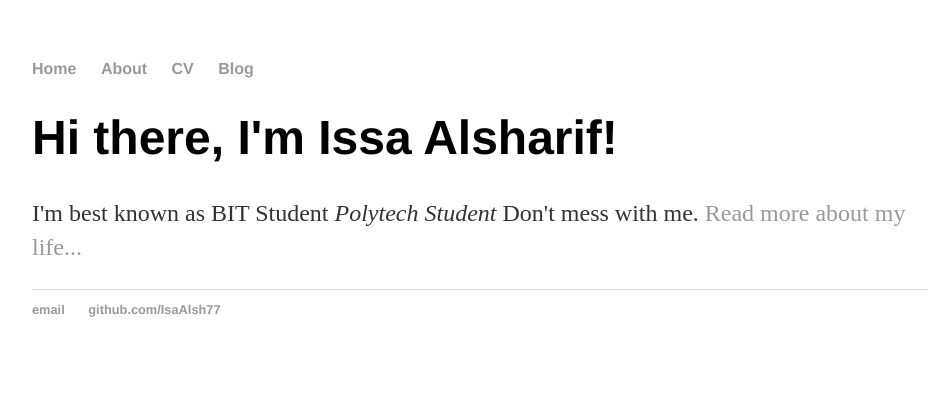
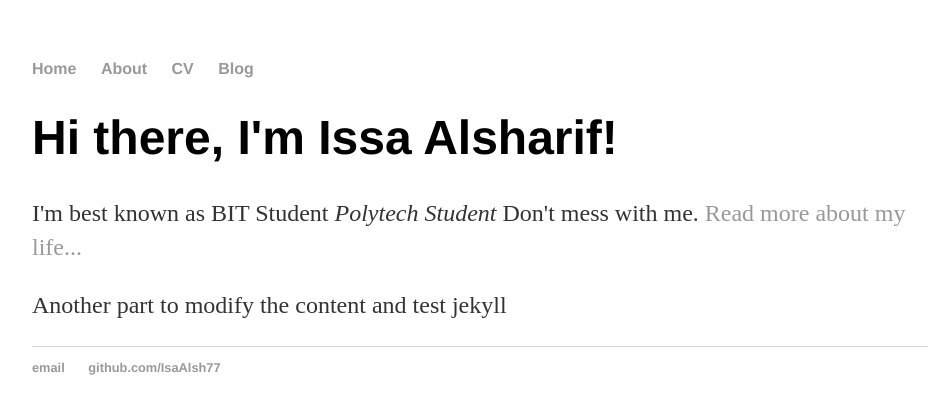
Before and after one commit to IsaAlsh77/IsaAlsh77.github.io, a Jekyll site: the page built from index.html, in a window 1280 px wide. Shown: the top 414 px of the page, without its empty margins (160-1097 px from the left). Built offline with Jekyll 4.4.1, drawn with Linux system fonts in a browser that asks for light colours.

Commit message:
Update index.html
added another line

```diff
--- a/index.html
+++ b/index.html
@@ -6,4 +6,5 @@ title: Issa Alsharif, BIT Student
 <div class="blurb">
 	<h1>Hi there, I'm Issa Alsharif!</h1>
 	<p>I'm best known as BIT Student <em>Polytech Student</em> Don't mess with me. <a href="/about">Read more about my life...</a></p>
+	<p>Another part to modify the content and test jekyll</p>
 </div><!-- /.blurb -->
```
